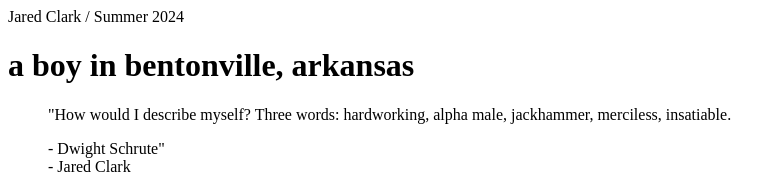
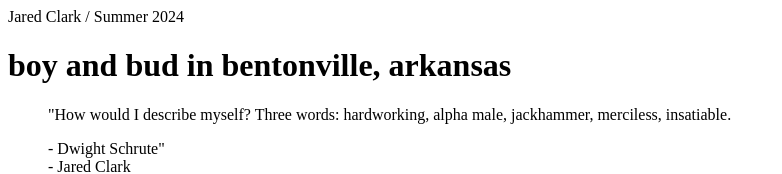
Before and after one commit to helloredfox/microblog, a plain HTML site: page index.html in a window 1280 px wide. Shown: the top 174 px of the page, without its empty margins (0-782 px from the left). Drawn offline with Linux system fonts and the light colour scheme.

Commit message:
Change the title and h1 to reflect reality

```diff
--- a/index.html
+++ b/index.html
@@ -1,12 +1,12 @@
 <!DOCTYPE html>
 <html>
     <head>
-        <title>A boy in Bentonville</title>
+        <title>Boy and bud in Bentonville</title>
     </head>
     <body>
         <header>
             <aside>Jared Clark / Summer 2024</aside>
-            <h1>a boy in bentonville, arkansas</h1>
+            <h1>boy and bud in bentonville, arkansas</h1>
             <blockquote>
                 <p>
                     "How would I describe myself? Three words:
```
